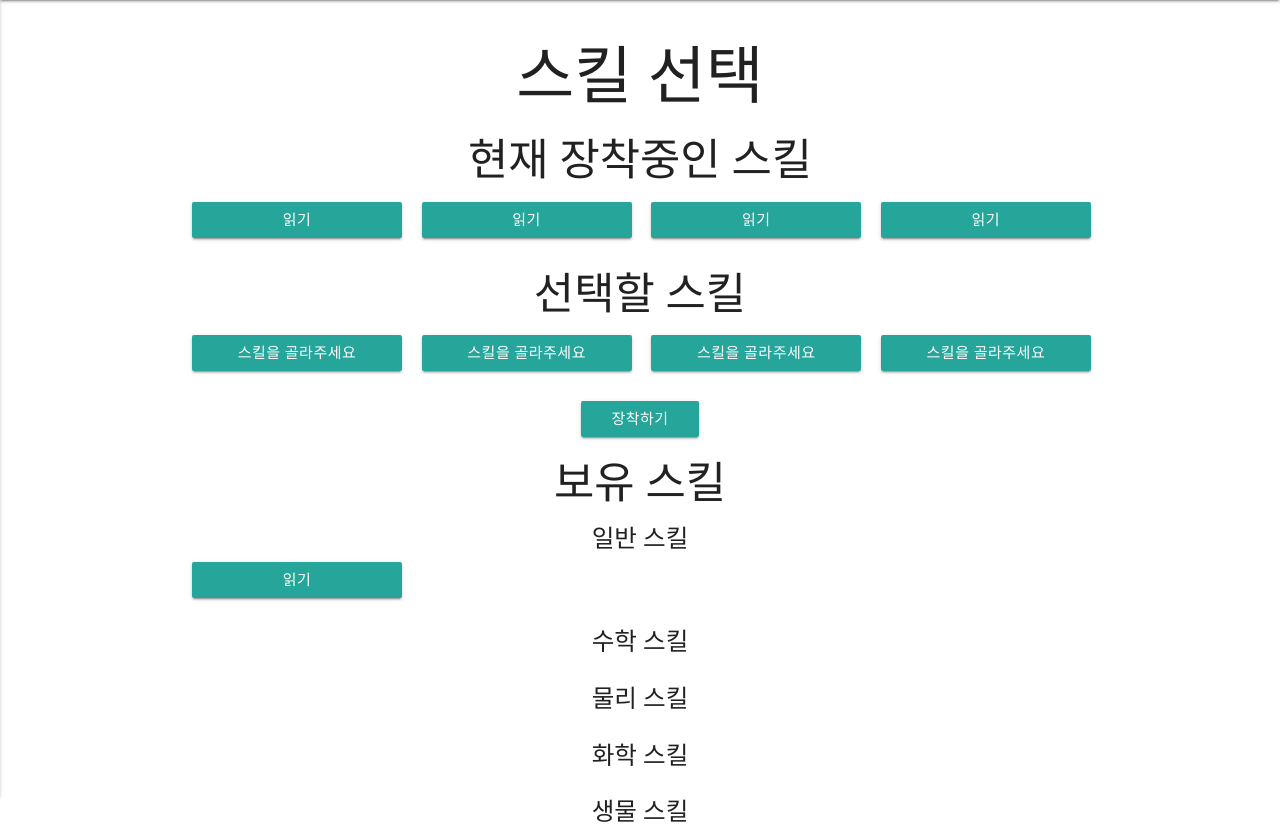
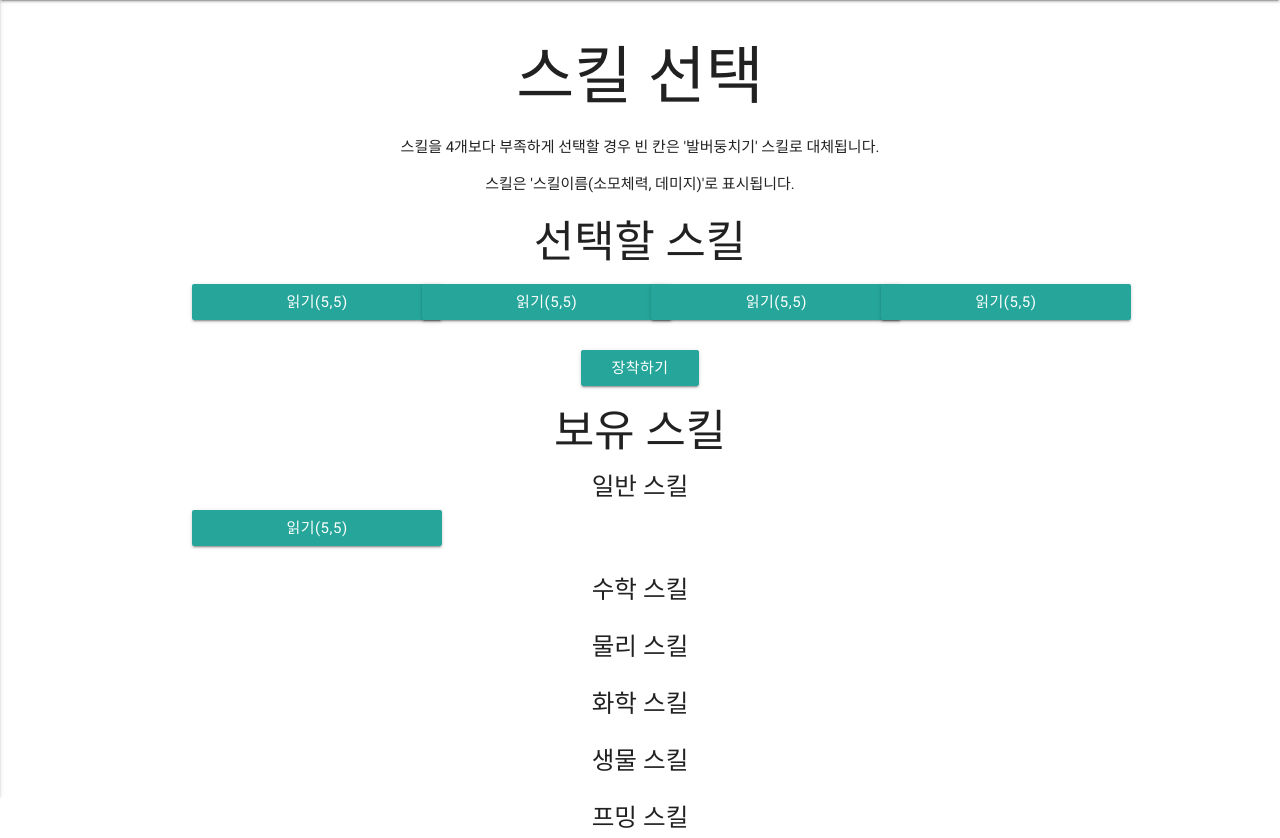
Before and after one commit to lbs1163/olim, a Django app: page /selectskill/ in a window 1280 px wide. Shown: the part 64-902 px from the top of the page. Run offline with Django 3.2, Linux system fonts and the light colour scheme; a user stored in the database is signed in; data comes from the database, SQL or seed files in the repository; tables that the repository leaves empty hold one stand-in row (values such as "Sample post"); parts of the project's set-up code (start-up, migrations or seed data) failed here and were passed over; some libraries are stand-ins or nearby versions.

Commit message:
day 1 patch

```diff
--- a/rpg/static/rpg/js/selectskill.js
+++ b/rpg/static/rpg/js/selectskill.js
@@ -28,12 +28,9 @@ $.ajaxSetup({
 	}
 });
 
-var skill1 = false;
-var skill2 = false;
-var skill3 = false;
-var skill4 = false;
+var skillEventHandler = function(e) {
+	e.preventDefault();
 
-var skillEventHandler = function(e) {
 	if (skill1 == false) {
 		var temp = $(this);
 		$(this).parent().remove();
@@ -61,53 +58,59 @@ var skillEventHandler = function(e) {
 	}
 }
 
-$("div#select button.skill").bind("click", skillEventHandler);
+$("div#select button.skill").bind("click touchstart", skillEventHandler);
+$("div#select button.skill.disabled").unbind("click touchstart");
 
-$("#skill1").bind("click", function(e) {
+$("#skill1").bind("click touchstart", function(e) {
+	e.preventDefault();
 	if (skill1 == true) {
 		var temp = $("<div class='col s12 m6 l4 xl3'>").append($(this).children().first());
 		$(this).children().first().remove();
-		$(this).append('<button class="skill btn">스킬을 넣어주세요</button>');
-		temp.children().first().bind("click", skillEventHandler)
+		$(this).append('<button class="skill btn"></button>');
+		temp.children().first().bind("click touchstart", skillEventHandler)
 		$("#" + temp.children().first().attr("type")).prepend(temp);
 		skill1 = false;
 	}
 });
 
-$("#skill2").bind("click", function(e) {
+$("#skill2").bind("click touchstart", function(e) {
+	e.preventDefault();
 	if (skill2 == true) {
 		var temp = $("<div class='col s12 m6 l4 xl3'>").append($(this).children().first());
 		$(this).children().first().remove();
-		$(this).append('<button class="skill btn">스킬을 넣어주세요</button>');
-		temp.children().first().bind("click", skillEventHandler)
+		$(this).append('<button class="skill btn"></button>');
+		temp.children().first().bind("click touchstart", skillEventHandler)
 		$("#" + temp.children().first().attr("type")).prepend(temp);
 		skill2 = false;
 	}
 });
 
-$("#skill3").bind("click", function(e) {
+$("#skill3").bind("click touchstart", function(e) {
+	e.preventDefault();
 	if (skill3 == true) {
 		var temp = $("<div class='col s12 m6 l4 xl3'>").append($(this).children().first());
 		$(this).children().first().remove();
-		$(this).append('<button class="skill btn">스킬을 넣어주세요</button>');
-		temp.children().first().bind("click", skillEventHandler)
+		$(this).append('<button class="skill btn"></button>');
+		temp.children().first().bind("click touchstart", skillEventHandler)
 		$("#" + temp.children().first().attr("type")).prepend(temp);
 		skill3 = false;
 	}
 });
 
-$("#skill4").bind("click", function(e) {
+$("#skill4").bind("click touchstart", function(e) {
+	e.preventDefault();
 	if (skill4 == true) {
 		var temp = $("<div class='col s12 m6 l4 xl3'>").append($(this).children().first());
 		$(this).children().first().remove();
-		$(this).append('<button class="skill btn">스킬을 넣어주세요</button>');
-		temp.children().first().bind("click", skillEventHandler)
+		$(this).append('<button class="skill btn"></button>');
+		temp.children().first().bind("click touchstart", skillEventHandler)
 		$("#" + temp.children().first().attr("type")).prepend(temp);
 		skill4 = false;
 	}
 });
 
-$("button#submit").bind("click", function(e) {
+$("button#submit").bind("click touchstart", function(e) {
+	e.preventDefault();
 	var skill1 = $("#skill1").children().first().attr("skillid");
 	var skill2 = $("#skill2").children().first().attr("skillid");
 	var skill3 = $("#skill3").children().first().attr("skillid");
--- a/rpg/templates/rpg/selectskill.html
+++ b/rpg/templates/rpg/selectskill.html
@@ -3,38 +3,38 @@
 
 {% block content %}
 
+<style>
+button.skill {
+	width: 250px;
+	padding-left: 0;
+	padding-right: 0;
+}
+</style>
+
 <div class="container center-align">
 	<h1>스킬 선택</h1>
-
-	<div class="row">
-		<h3>현재 장착중인 스킬</h3>
-		<div class="col s12 m6 offset-m3 l4 xl3">
-			<button class="skill btn">{{ character.skill1.name }}</button>
-		</div>
-		<div class="col s12 m6 offset-m3 l4 xl3">
-			<button class="skill btn">{{ character.skill2.name }}</button>
-		</div>
-		<div class="col s12 m6 offset-m3 l4 xl3">
-			<button class="skill btn">{{ character.skill3.name }}</button>
-		</div>
-		<div class="col s12 m6 offset-m3 l4 xl3">
-			<button class="skill btn">{{ character.skill4.name }}</button>
-		</div>
-	</div>
+	<p>스킬을 4개보다 부족하게 선택할 경우 빈 칸은 '발버둥치기' 스킬로 대체됩니다.</p>
+	<p>스킬은 '스킬이름(소모체력, 데미지)'로 표시됩니다.</p>
 	<div class="row">
 		<h3>선택할 스킬</h3>
-		<div id="skill1" class="col s12 m6 offset-m3 l4 xl3">
-			<button class="skill btn">스킬을 골라주세요</button>
+		<div id="skill1" class="col s12 m6 offset-m3 l6 xl3">
+			<button class="skill btn" type="{{ character.skill1.type }}" skillid="{{character.skill1.id}}">{% if character.skill1 %}{{ character.skill1.name }}({{character.skill1.health}},{{character.skill1.damage}}){% endif %}</button>
 		</div>
-		<div id="skill2" class="col s12 m6 offset-m3 l4 xl3">
-			<button class="skill btn">스킬을 골라주세요</button>
+		<div id="skill2" class="col s12 m6 offset-m3 l6 xl3">
+			<button class="skill btn" type="{{ character.skill2.type }}" skillid="{{character.skill2.id}}">{% if character.skill2 %}{{ character.skill2.name }}({{character.skill2.health}},{{character.skill2.damage}}){% endif %}</button>
 		</div>
-		<div id="skill3" class="col s12 m6 offset-m3 l4 xl3">
-			<button class="skill btn">스킬을 골라주세요</button>
+		<div id="skill3" class="col s12 m6 offset-m3 l6 xl3">
+			<button class="skill btn" type="{{ character.skill3.type }}" skillid="{{character.skill3.id}}">{% if character.skill3 %}{{ character.skill3.name }}({{character.skill3.health}},{{character.skill3.damage}}){% endif %}</button>
 		</div>
-		<div id="skill4" class="col s12 m6 offset-m3 l4 xl3">
-			<button class="skill btn">스킬을 골라주세요</button>
+		<div id="skill4" class="col s12 m6 offset-m3 l6 xl3">
+			<button class="skill btn" type="{{ character.skill4.type }}" skillid="{{character.skill4.id}}">{% if character.skill4 %}{{ character.skill4.name }}({{character.skill4.health}},{{character.skill4.damage}}){% endif %}</button>
 		</div>
+		<script>
+			var skill1 = {% if character.skill1 %} true {% else %} false {% endif %}
+			var skill2 = {% if character.skill2 %} true {% else %} false {% endif %}
+			var skill3 = {% if character.skill3 %} true {% else %} false {% endif %}
+			var skill4 = {% if character.skill4 %} true {% else %} false {% endif %}
+		</script>
 	</div>
 	<button id="submit" class="btn waves-effect waves-light">장착하기</button>
 
@@ -45,7 +45,7 @@
 			{% for skill in skills %}
 			{% if not skill.math and not skill.phys and not skill.chem and not skill.life and not skill.prog %}
 			<div class="col s12 m6 l4 xl3">
-				<button class="skill btn" type="normal" skillid="{{skill.id}}">{{skill.name}}</button>
+				<button class="skill btn" type="normal" skillid="{{skill.id}}">{{skill.name}}({{skill.health}},{{skill.damage}})</button>
 			</div>
 			{% endif %}
 			{% endfor %}
@@ -56,7 +56,7 @@
 			{% for skill in skills %}
 			{% if skill.math %}
 			<div class="col s12 m6 l4 xl3">
-				<button class="skill btn" type="math" skillid="{{skill.id}}">{{skill.name}}</button>
+				<button class="skill btn {% if skill.limit > character.math %} disabled {% endif %}" type="math" skillid="{{skill.id}}">{{skill.name}}({{skill.health}},{{skill.damage}})</button>
 			</div>
 			{% endif %}
 			{% endfor %}
@@ -67,7 +67,7 @@
 			{% for skill in skills %}
 			{% if skill.phys %}
 			<div class="col s12 m6 l4 xl3">
-				<button class="skill btn" type="phys" skillid="{{skill.id}}">{{skill.name}}</button>
+				<button class="skill btn {% if skill.limit > character.phys %} disabled {% endif %}" type="phys" skillid="{{skill.id}}">{{skill.name}}({{skill.health}},{{skill.damage}})</button>
 			</div>
 			{% endif %}
 			{% endfor %}
@@ -78,7 +78,7 @@
 			{% for skill in skills %}
 			{% if skill.chem %}
 			<div class="col s12 m6 l4 xl3">
-				<button class="skill btn" type="chem" skillid="{{skill.id}}">{{skill.name}}</button>
+				<button class="skill btn {% if skill.limit > character.chem %} disabled {% endif %}" type="chem" skillid="{{skill.id}}">{{skill.name}}({{skill.health}},{{skill.damage}})</button>
 			</div>
 			{% endif %}
 			{% endfor %}
@@ -89,7 +89,7 @@
 			{% for skill in skills %}
 			{% if skill.life %}
 			<div class="col s12 m6 l4 xl3">
-				<button class="skill btn" type="life" skillid="{{skill.id}}">{{skill.name}}</button>
+				<button class="skill btn {% if skill.limit > character.life %} disabled {% endif %}" type="life" skillid="{{skill.id}}">{{skill.name}}({{skill.health}},{{skill.damage}})</button>
 			</div>
 			{% endif %}
 			{% endfor %}
@@ -100,7 +100,7 @@
 			{% for skill in skills %}
 			{% if skill.prog %}
 			<div class="col s12 m6 l4 xl3">
-				<button class="skill btn" type="prog" skillid="{{skill.id}}">{{skill.name}}</button>
+				<button class="skill btn {% if skill.limit > character.prog %} disabled {% endif %}" type="prog" skillid="{{skill.id}}">{{skill.name}}({{skill.health}},{{skill.damage}})</button>
 			</div>
 			{% endif %}
 			{% endfor %}
--- a/rpg/views.py
+++ b/rpg/views.py
@@ -109,7 +109,7 @@ def battle(request):
 		skillid = request.POST['skillid']
 
 		if skillid == "0":
-			damage = random.randrange(1, 10)
+			damage = 1
 			skillname = u"발버둥치기"
 			health_used = 5
 		else:
@@ -293,17 +293,6 @@ def combination(request):
 				elif request.POST.get('real', None) == "true":
 					left_skill_contain.delete()
 					right_skill_contain.delete()
-					contains = Contain.objects.filter(character=character)
-					skills = [contain.skill for contain in contains]
-					if character.skill1 not in skills:
-						character.skill1 = None
-					if character.skill2 not in skills:
-						character.skill2 = None
-					if character.skill3 not in skills:
-						character.skill3 = None
-					if character.skill4 not in skills:
-						character.skill4 = None
-					character.save()
 
 					failedCombination = FailedCombination(group=character.group, skill001=left_skill, skill002=right_skill)
 					failedCombination.save()
@@ -328,17 +317,6 @@ def combination(request):
 		if request.POST.get('real', None) == "true":
 			left_skill_contain.delete()
 			right_skill_contain.delete()
-			contains = Contain.objects.filter(character=character)
-			skills = [contain.skill for contain in contains]
-			if character.skill1 not in skills:
-				character.skill1 = None
-			if character.skill2 not in skills:
-				character.skill2 = None
-			if character.skill3 not in skills:
-				character.skill3 = None
-			if character.skill4 not in skills:
-				character.skill4 = None
-			character.save()
 			new_contain = Contain(character=character, skill=new_skill)
 			new_contain.save()
 
@@ -355,27 +333,40 @@ def selectskill(request):
 		return render(request, 'rpg/selectskill.html', {'character': character, 'skills': skills})
 
 	elif request.method == 'POST':
-		try:
-			skill1 = Skill.objects.get(id=request.POST.get("skill1", None))
-		except:
-			skill1 = None
-		try:
-			skill2 = Skill.objects.get(id=request.POST.get("skill2", None))
-		except:
-			skill2 = None
-		try:
-			skill3 = Skill.objects.get(id=request.POST.get("skill3", None))
-		except:
-			skill3 = None
-		try:
-			skill4 = Skill.objects.get(id=request.POST.get("skill4", None))
-		except:
-			skill4 = None
 
-		character.skill1 = skill1
-		character.skill2 = skill2
-		character.skill3 = skill3
-		character.skill4 = skill4
+		if character.skill1 is not None:
+			Contain.objects.create(character=character, skill=character.skill1)
+		if character.skill2 is not None:
+			Contain.objects.create(character=character, skill=character.skill2)
+		if character.skill3 is not None:
+			Contain.objects.create(character=character, skill=character.skill3)
+		if character.skill4 is not None:
+			Contain.objects.create(character=character, skill=character.skill4)
+
+		def getSkillOrNone(skillstring, existingSkill):
+			try:
+				skill = Skill.objects.get(id=request.POST.get(skillstring, None))
+				contain = Contain.objects.filter(character=character, skill=skill)[0]
+				if skill.math and character.math < skill.limit:
+					return None
+				elif skill.phys and character.phys < skill.limit:
+					return None
+				elif skill.chem and character.chem < skill.limit:
+					return None
+				elif skill.life and character.life < skill.limit:
+					return None
+				elif skill.prog and character.prog < skill.limit:
+					return None
+				else:
+					contain.delete()
+					return skill
+			except:
+				return None
+
+		character.skill1 = getSkillOrNone("skill1", character.skill1)
+		character.skill2 = getSkillOrNone("skill2", character.skill2)
+		character.skill3 = getSkillOrNone("skill3", character.skill3)
+		character.skill4 = getSkillOrNone("skill4", character.skill4)
 
 		character.save()
 
```
Also changed, not shown: rpg/models.py (+14 -0 lines), rpg/static/rpg/js/battle.js (+27 -15 lines), rpg/static/rpg/js/combination.js (+10 -6 lines).
